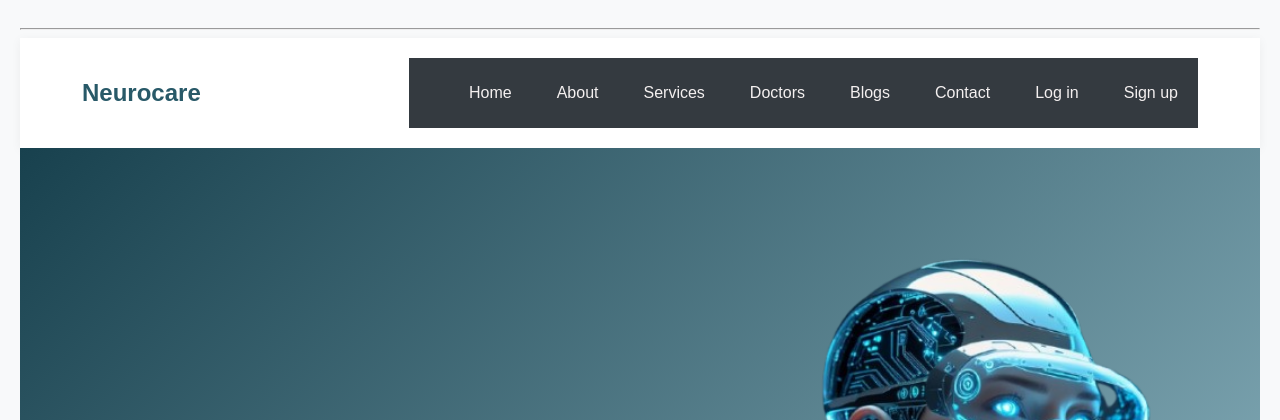
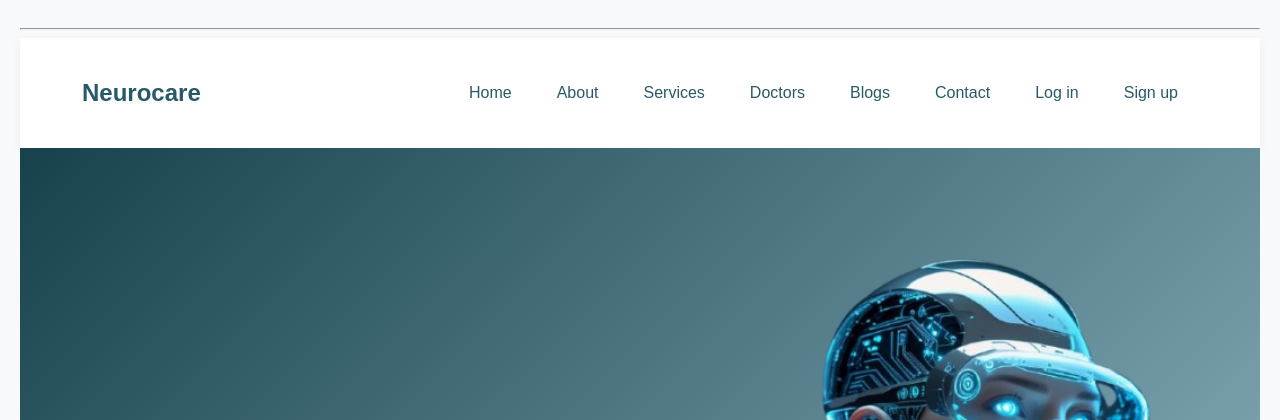
Before and after one commit to AmanPatne/vnit, a Flask app: page /home in a window 1280 px wide. Shown: the top 420 px of the page. Run offline with Flask 3, Linux system fonts and the light colour scheme; the visitor is signed in with stand-in values (Sample User, id 1).

Commit message:
frontend

```diff
--- a/data/tbm_data.csv
+++ b/data/tbm_data.csv
@@ -12,3 +12,4 @@ Sr No.,Date,Sample Code,Patient_ID,TLC,L%,P%,Sugar,Protein
 11,2025-06-28,84,e3f61b1f-5ad3-4017-9805-8e663ed0d7fc,346,48,4686,864,684
 12,2025-06-19,8,e3f61b1f-5ad3-4017-9805-8e663ed0d7fc,1,61,3,23,35
 13,2025-06-12,112,e3f61b1f-5ad3-4017-9805-8e663ed0d7fc,411,153,54,338,85
+14,2025-06-11,55,e3f61b1f-5ad3-4017-9805-8e663ed0d7fc,235,315,315,58,56
--- a/static/css/style.css
+++ b/static/css/style.css
@@ -6,7 +6,7 @@ body {
 }
 
 nav {
-  background-color: #343a40;
+  background-color: #ffffff;
   color: white;
   padding: 10px;
   text-align: center;
--- a/static/css/style1.css
+++ b/static/css/style1.css
@@ -42,7 +42,7 @@ nav ul {
 
 nav ul li a {
     text-decoration: none;
-    color: #f4f0f0;
+    color: #285968;
 
     font-weight: 500;
 }
--- a/users.csv
+++ b/users.csv
@@ -9,3 +9,4 @@ wd,scrypt:32768:8:1$NDXYYNHTZguTi3il$af570f9f5e59a32fe4bc613270aa981039c34df4b61
 aarya,scrypt:32768:8:1$857Z53c94aZEDvpD$a843e4cbeac378a186e0e2bee23f94fab09abece58f28ea2e006043ccaaf9aca00e8a44c83f30979175cc4a318bdaf9163c6d42dea7150daf5f224957eb32b28,Client,21
 sanjeev,scrypt:32768:8:1$MAYqSeq0p8xH1ByI$e5f53a89084f5c8bea62326927dd2ed0d63ad66902ec172b3ca35e3eba9af56472f8e6d4cc9347cb933f7cb7ada535b396a7fa382108ef76358dc7688ee4d7bd,Client,e3f61b1f-5ad3-4017-9805-8e663ed0d7fc
 dr,scrypt:32768:8:1$aH7W0O490pHvLkSx$13576f4e08b155908830ad3cb7d98b8d14ef5d6f04cf5617c38999ccb3fc15ee694c57d0985f590f46382806453962cb65d78f2bbcc5c8c92ab814d2df522e05,Client,dd7c90e2-2ee8-455e-b9e4-603d044be949
+aa,scrypt:32768:8:1$GEu7dxhSzFzoDk6p$8fd28064f34d8aefb174d3d355be1be16ddae5208d056d85df51c4cfcff3b5d557d575addb2e9e27e536de538a52c05b194d9f9c8f20a1092191e2bf12a25938,Admin,
```
